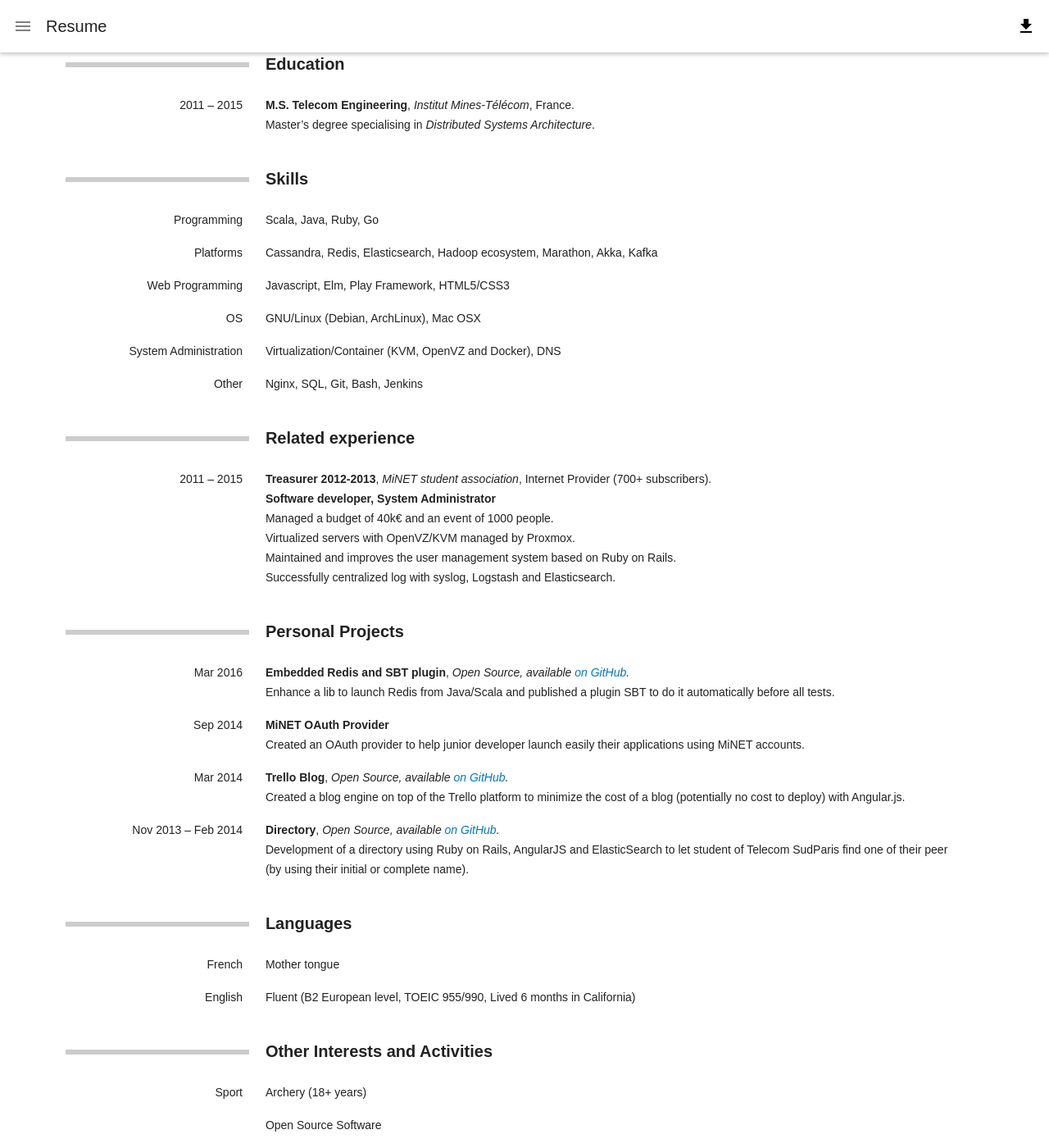
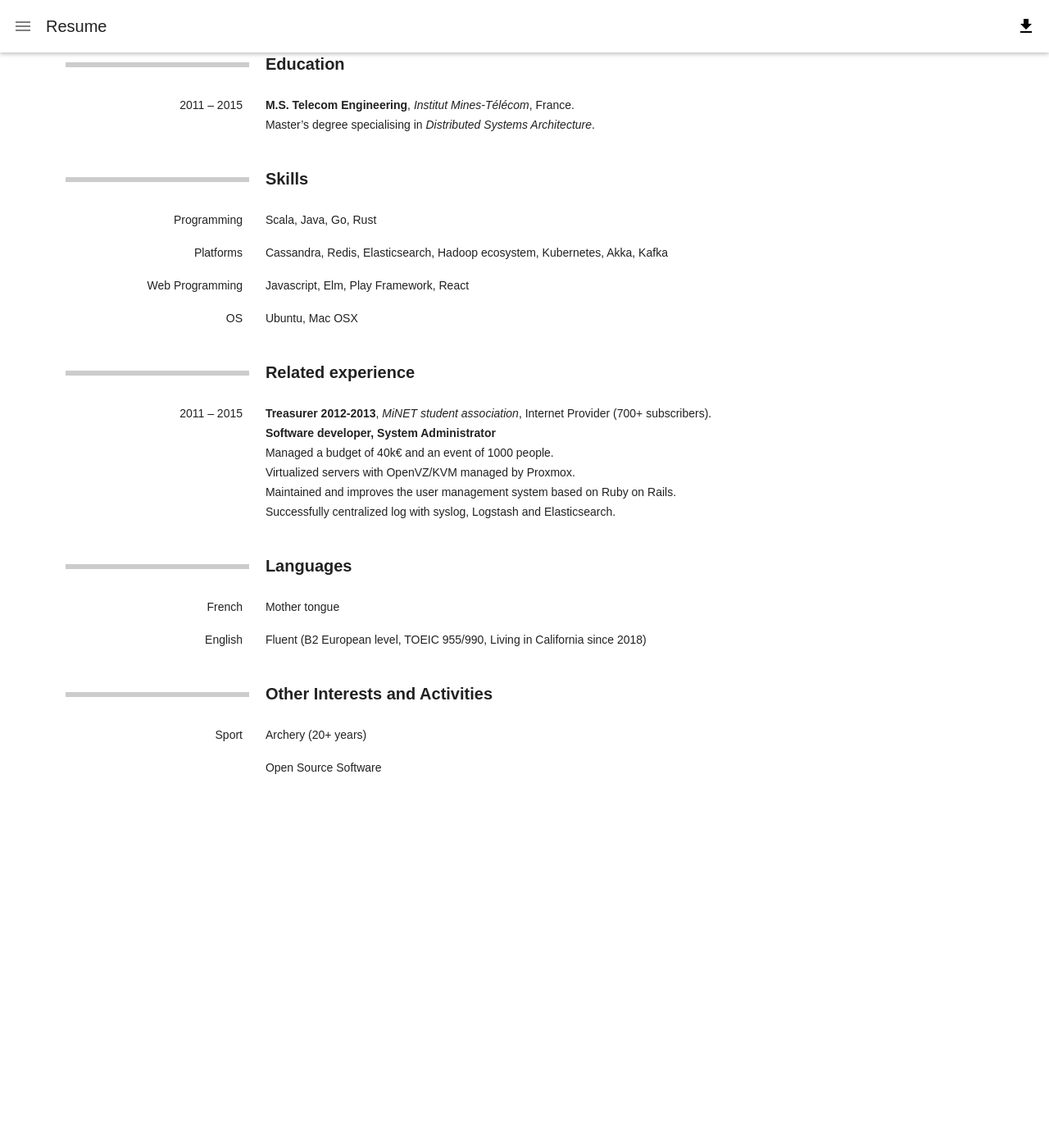
Before and after one commit to fmonniot/fmonniot.github.com, a Jekyll site: the page built from resume.html, in a window 1280 px wide and 1400 px high, scrolled down 748 px. Shown: the whole window at 82% size. Built offline with Jekyll 4.4.1, drawn with Linux system fonts in a browser that asks for light colours; some web fonts are replaced; after the commit the page ends 1712 px from its top, so only the background shows below that.

Commit message:
Rework resume a bit

```diff
--- a/resume.html
+++ b/resume.html
@@ -8,7 +8,7 @@ appbar:
   title: Resume
 ---
 <address class="vcard only-print">
-    <p class="tel">mobile: +33 6 37 18 81 24</p>
+    <p class="tel">mobile: +1 530 407 8905</p>
     <p class="email">email: <a href="mailto:francois@monniot.eu" class="url">francois@monniot.eu</a></p>
     <p class="website">website: <a href="https://francois.monniot.eu" class="url">http://francois.monniot.eu</a></p>
     <p class="github">GitHub: <a href="https://github.com/fmonniot" class="url">fmonniot</a></p>
@@ -93,27 +93,19 @@ appbar:
     </header>
     <div>
         <p class="span2">Programming</p>
-        <p class="span10">Scala, Java, Ruby, Go</p>
+        <p class="span10">Scala, Java, Go, Rust</p>
     </div>
     <div>
       <p class="span2">Platforms</p>
-      <p class="span10">Cassandra, Redis, Elasticsearch, Hadoop ecosystem, Marathon, Akka, Kafka</p>
+      <p class="span10">Cassandra, Redis, Elasticsearch, Hadoop ecosystem, Kubernetes, Akka, Kafka</p>
     </div>
     <div>
         <p class="span2">Web Programming</p>
-        <p class="span10">Javascript, Elm, Play Framework, HTML5/CSS3</p>
+        <p class="span10">Javascript, Elm, Play Framework, React</p>
     </div>
     <div>
         <p class="span2">OS</p>
-        <p class="span10">GNU/Linux (Debian, ArchLinux), Mac OSX</p>
-    </div>
-    <div>
-        <p class="span2">System Administration</p>
-        <p class="span10">Virtualization/Container (KVM, OpenVZ and Docker), DNS</p>
-    </div>
-    <div>
-        <p class="span2">Other</p>
-        <p class="span10">Nginx, SQL, Git, Bash, Jenkins</p>
+        <p class="span10">Ubuntu, Mac OSX</p>
     </div>
 </section>
 
@@ -137,42 +129,6 @@ appbar:
     </div>
 </section>
 
-<section class="cv projects">
-    <header>
-        <div class="span2"></div>
-        <h2 class="span10">Personal Projects</h2>
-    </header>
-    <div>
-      <p class="span2">Mar 2016</p>
-      <p class="span10">
-          <strong>Embedded Redis and SBT plugin</strong>, <em>Open Source, available <a href="https://github.com/fmonniot/embedded-redis">on GitHub</a>.</em><br/>
-          Enhance a lib to launch Redis from Java/Scala and published a plugin SBT to do it automatically before all tests.
-      </p>
-    </div>
-    <div>
-        <p class="span2">Sep 2014</p>
-        <p class="span10">
-            <strong>MiNET OAuth Provider</strong><br/>
-            Created an OAuth provider to help junior developer launch easily their applications using MiNET accounts.
-        </p>
-    </div>
-    <div>
-        <p class="span2">Mar 2014</p>
-        <p class="span10">
-            <strong>Trello Blog</strong>, <em>Open Source, available <a href="https://github.com/fabien0102/trelloblog">on GitHub</a>.</em><br/>
-            Created a blog engine on top of the Trello platform to minimize the cost of a blog (potentially no cost to deploy) with Angular.js.
-        </p>
-    </div>
-    <div>
-        <p class="span2">Nov 2013 – Feb 2014</p>
-        <p class="span10">
-            <strong>Directory</strong>, <em>Open Source, available <a href="https://github.com/fmonniot/directory">on GitHub</a>.</em><br/>
-            Development of a directory using Ruby on Rails, AngularJS and ElasticSearch to let student of Telecom SudParis find
-            one of their peer (by using their initial or complete name).
-        </p>
-    </div>
-</section>
-
 <section class="cv languages">
     <header>
         <div class="span2"></div>
@@ -185,7 +141,7 @@ appbar:
     <div>
         <p class="span2">English</p>
         <p class="span10">
-            Fluent (B2 European level, TOEIC 955/990, Lived 6 months in California)
+            Fluent (B2 European level, TOEIC 955/990, Living in California since 2018)
         </p>
     </div>
 </section>
@@ -197,7 +153,7 @@ appbar:
     </header>
     <div>
         <p class="span2">Sport</p>
-        <p class="span10">Archery (18+ years)</p>
+        <p class="span10">Archery (20+ years)</p>
     </div>
     <div>
         <p class="span2"></p>
```
Also changed, not shown: 1 other file.
